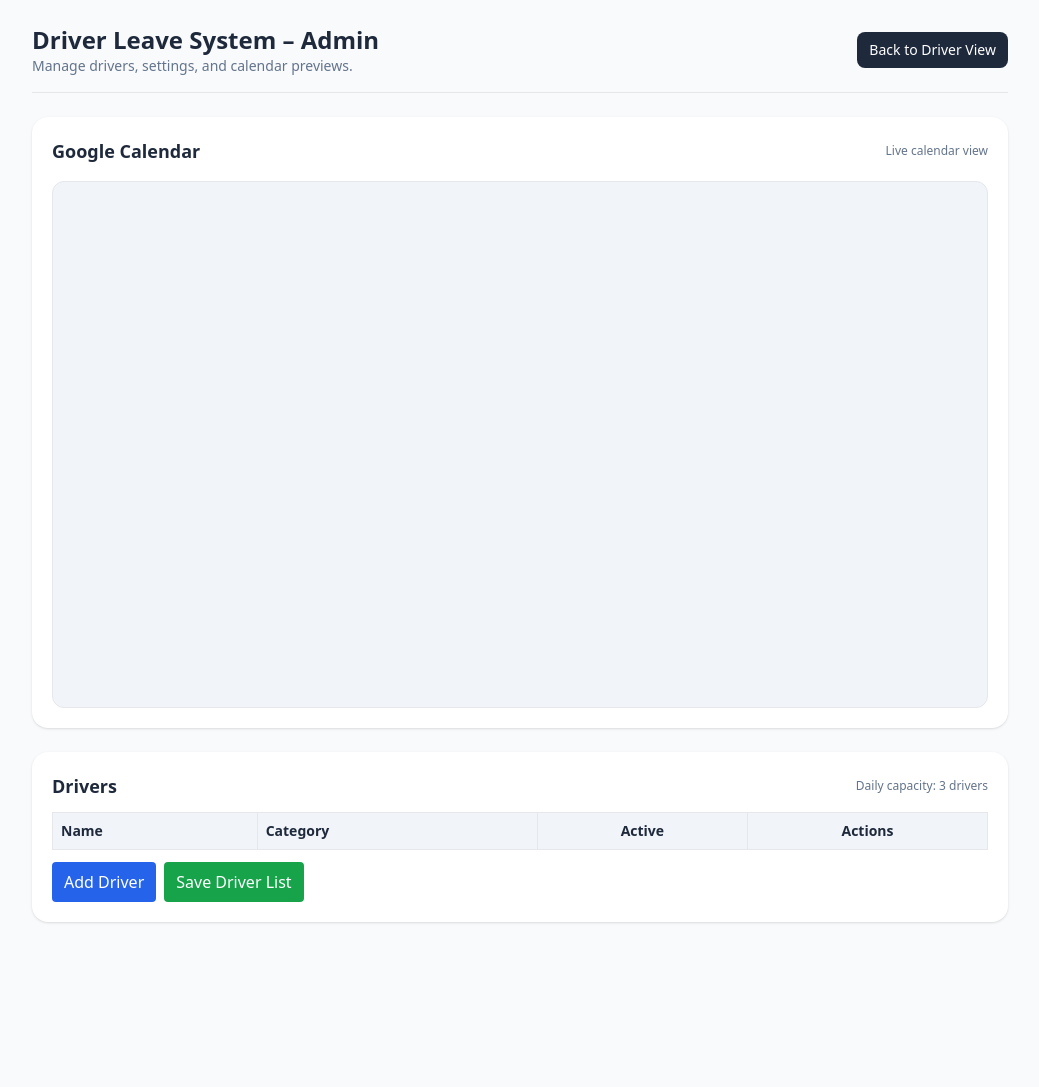
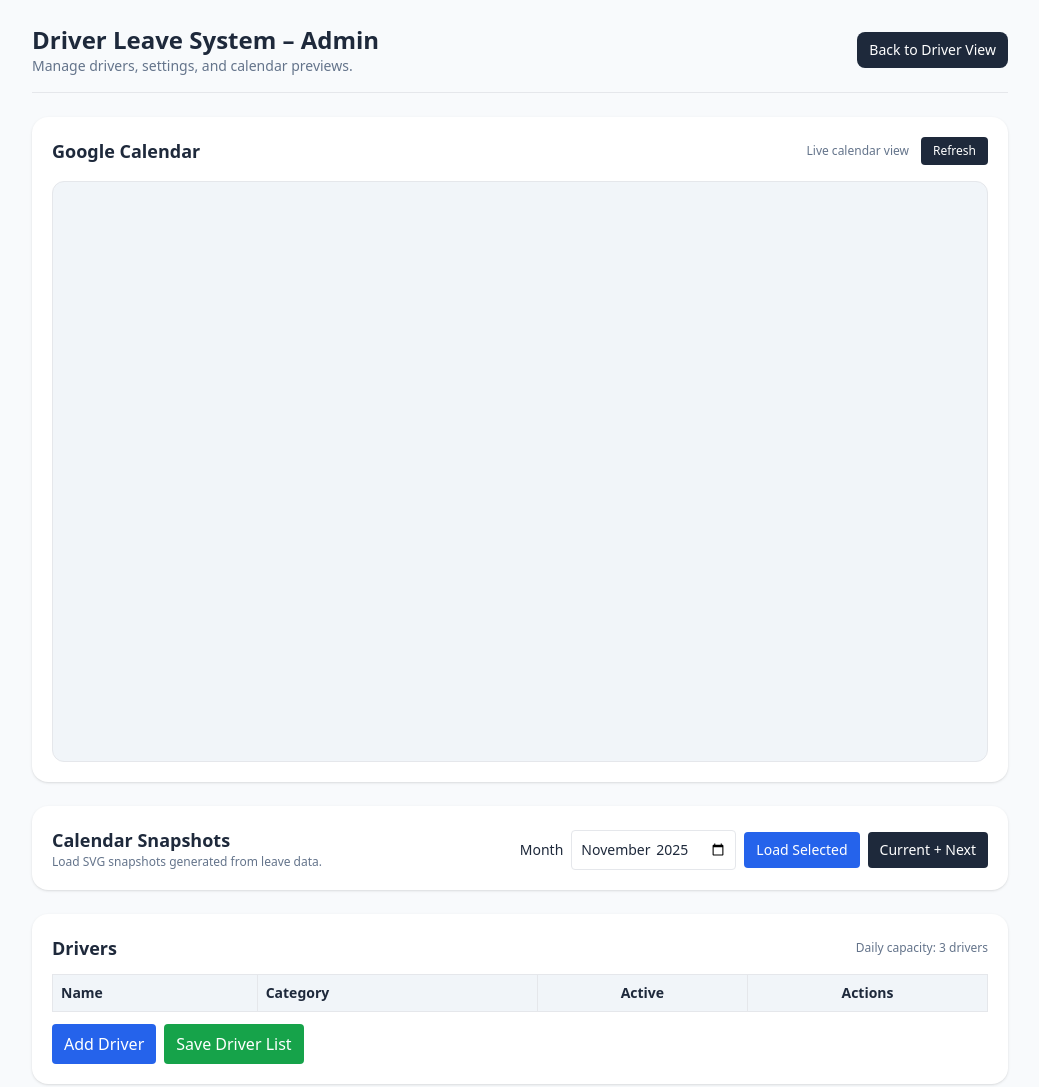
Before and after one commit to PureUsername/atc_leave_admin, a plain HTML site: page index.html in a window 1280 px wide. Shown: the whole page, without its empty margins (120-1159 px from the left). Before the commit the page ends 946 px from the top, so only its background shows below. Drawn offline with nearby package versions, Linux system fonts and the light colour scheme; no server answers.

Commit message:
Update index.html

```diff
--- a/index.html
+++ b/index.html
@@ -14,6 +14,17 @@
       max-height: 420px;
       display: block;
       object-fit: contain;
+    }
+    .calendar-embed{
+      position: relative;
+      width: 100%;
+      padding-top: 61.875%;
+    }
+    .calendar-embed iframe{
+      position: absolute;
+      inset: 0;
+      width: 100%;
+      height: 100%;
     }
   </style>
 </head>
@@ -32,14 +43,18 @@
     <section class="bg-white rounded-2xl shadow p-5 space-y-4">
       <div class="flex items-center justify-between">
         <h2 class="font-semibold text-lg">Google Calendar</h2>
-        <span class="text-xs text-slate-500">Live calendar view</span>
+        <div class="flex items-center gap-3">
+          <span class="text-xs text-slate-500">Live calendar view</span>
+          <button id="btnRefreshCalendar" class="px-3 py-1.5 rounded bg-slate-800 text-white text-xs hover:bg-slate-900">
+            Refresh
+          </button>
+        </div>
       </div>
-      <div class="aspect-video bg-slate-100 rounded-xl overflow-hidden border">
-        <iframe id="calendarFrame" title="Google Calendar" class="w-full h-full border-0" loading="lazy"></iframe>
+      <div class="calendar-embed bg-slate-100 rounded-xl overflow-hidden border">
+        <iframe id="calendarFrame" title="Google Calendar" class="border-0" loading="lazy"></iframe>
       </div>
     </section>
 
-      <div hidden>
     <section class="bg-white rounded-2xl shadow p-5 space-y-4">
       <div class="flex flex-col sm:flex-row sm:items-end sm:justify-between gap-3">
         <div>
@@ -59,7 +74,6 @@
         <div class="grid md:grid-cols-2 gap-6" id="shotsGrid"></div>
       </section>
     </section>
-      </div>
 
     <section class="bg-white rounded-2xl shadow p-5 space-y-4">
       <div hidden>
```
